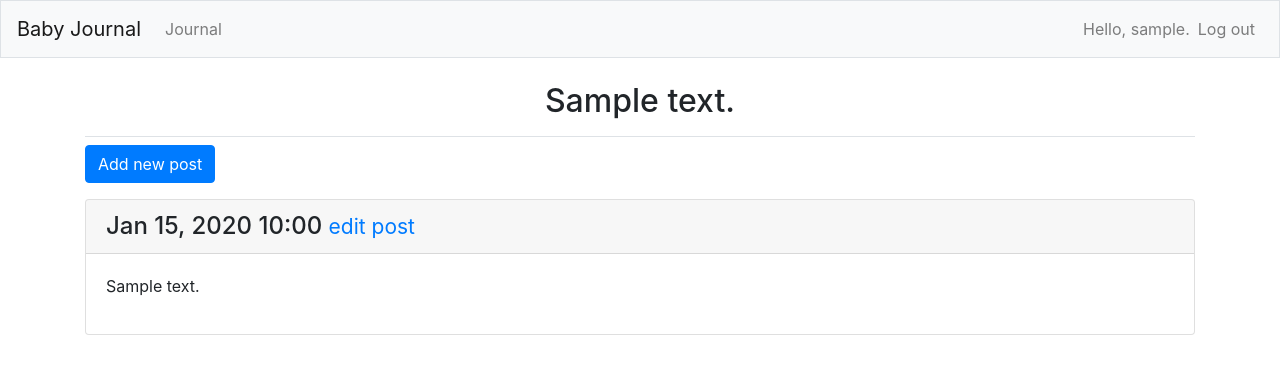
After one commit to fpelletier-gh/baby-journal-MVC, a Django app: page /babies/1/ in a window 1280 px wide. The commit adds this page. Shown: the top 374 px of the page. Run offline with Django 3.2, Linux system fonts and the light colour scheme; a user stored in the database is signed in; tables that the repository leaves empty hold one stand-in row (values such as "Sample post"); some libraries are stand-ins or nearby versions.

Commit message:
Refactor baby_logs table name for more meaningful name

```diff
--- a/baby_logs/admin.py
+++ b/baby_logs/admin.py
@@ -1,6 +1,6 @@
 from django.contrib import admin
 
-from .models import Topic, Entry
+from .models import Baby, Post
 
-admin.site.register(Topic)
-admin.site.register(Entry)
+admin.site.register(Baby)
+admin.site.register(Post)
--- a/baby_logs/models.py
+++ b/baby_logs/models.py
@@ -2,8 +2,8 @@ from django.db import models
 from django.contrib.auth.models import User
 
 
-class Topic(models.Model):
-    """A topic for the baby log"""
+class Baby(models.Model):
+    """A baby for the baby log"""
 
     text = models.CharField(max_length=200)
     date_added = models.DateTimeField(auto_now_add=True)
@@ -14,10 +14,10 @@ class Topic(models.Model):
         return self.text
 
 
-class Entry(models.Model):
-    """Something specific learned about a topic."""
+class Post(models.Model):
+    """Something specific learned about a baby."""
 
-    topic = models.ForeignKey(Topic, on_delete=models.CASCADE)
+    baby = models.ForeignKey(Baby, on_delete=models.CASCADE)
     text = models.TextField()
     date_added = models.DateTimeField(auto_now_add=True)
 
--- /dev/null
+++ b/baby_logs/templates/baby_logs/baby.html
@@ -0,0 +1,22 @@
+{% extends "baby_logs/base.html" %}
+
+{% block page_header %}
+  <h2 class="text-center">{{ baby }}</h2>
+{% endblock page_header %}
+
+{% block content %}
+    <a class="btn btn-primary mb-3" href="{% url 'baby_logs:new_post' baby.id %}">Add new post</a>
+    {% for post in entries %}
+      <div class="card mb-3">
+        <h4 class="card-header">
+          {{ post.date_added|date:'M d, Y H:i' }}
+          <small><a href="{% url 'baby_logs:edit_post' post.id %}">edit post</a></small>
+        </h4>
+      <div class="card-body">
+        {{ post.text|linebreaks }}
+      </div>
+      </div>
+    {% empty %}
+      <p>There are no entries for this baby yet.</p>
+    {% endfor %}
+{% endblock content %}
--- a/baby_logs/templates/baby_logs/base.html
+++ b/baby_logs/templates/baby_logs/base.html
@@ -18,7 +18,7 @@
       <span class="navbar-toggler-icon"></span></button>
     <div class="collapse navbar-collapse" id="navbarCollapse">
       <ul class="navbar-nav mr-auto">
-        <li class="nav-item"><a class="nav-link" href={% url 'baby_logs:topics' %}>Journal</a></li>
+        <li class="nav-item"><a class="nav-link" href={% url 'baby_logs:babies' %}>Journal</a></li>
       </ul>
       <ul class="navbar-nav ml-auto">
         {% if user.is_authenticated %}
--- a/baby_logs/templates/baby_logs/edit_entry.html
+++ b/baby_logs/templates/baby_logs/edit_post.html
@@ -2,12 +2,12 @@
 {% load bootstrap4 %}
 
 {% block page_header %}
-  <h3><a href="{% url 'baby_logs:topic' topic.id %}">{{ topic }}</a></h3>
+  <h3><a href="{% url 'baby_logs:baby' baby.id %}">{{ baby }}</a></h3>
 {% endblock page_header %}
 
 {% block content %}
-  <h5>Edit entry:</h5>
-  <form class="form" action="{% url 'baby_logs:edit_entry' entry.id %}" method="post">
+  <h5>Edit post:</h5>
+  <form class="form" action="{% url 'baby_logs:edit_post' post.id %}" method="post">
     {% csrf_token %}
     {% bootstrap_form form %}
     {% buttons %}
--- a/baby_logs/templates/baby_logs/index.html
+++ b/baby_logs/templates/baby_logs/index.html
@@ -6,7 +6,7 @@
     <p class="lead">Keep a record of all the important events happening while your baby's growing</p>
 
     {% if user.is_authenticated %}
-    <a class="btn btn-lg btn-primary" href="{% url 'baby_logs:topics' %}"
+    <a class="btn btn-lg btn-primary" href="{% url 'baby_logs:babies' %}"
          role="button">Welcome &raquo;</a>
     {% else %}
     <a class="btn btn-lg btn-primary" href="{% url 'users:register' %}"
--- a/baby_logs/templates/baby_logs/new_topic.html
+++ b/baby_logs/templates/baby_logs/new_baby.html
@@ -6,12 +6,12 @@
 {% endblock page_header %}
 
 {% block content %}
-<h5>Add a new event:</h5>
-<form action="{% url 'baby_logs:new_topic' %}" method="post">
+<h5>Add a new baby:</h5>
+<form action="{% url 'baby_logs:new_baby' %}" method="post">
   {% csrf_token %}
   {% bootstrap_form form %}
   {% buttons %}
-  <button name="submit" class="btn btn-primary">Add topic</button>
+  <button name="submit" class="btn btn-primary">Add baby</button>
   {% endbuttons %}
 </form>
 
--- a/baby_logs/templates/baby_logs/new_entry.html
+++ b/baby_logs/templates/baby_logs/new_post.html
@@ -2,12 +2,12 @@
 {% load bootstrap4 %}
 
 {% block page_header %}
-  <h2><a class="text-decoration-none" href="{% url 'baby_logs:topic' topic.id %}">{{ topic }}</a></h2>
+  <h2><a class="text-decoration-none" href="{% url 'baby_logs:baby' baby.id %}">{{ baby }}</a></h2>
 {% endblock page_header %}
 
 {% block content %}
-  <h5>Add a new entry:</h5>
-  <form class="form" action="{% url 'baby_logs:new_entry' topic.id %}" method="post">
+  <h5>Add a new post:</h5>
+  <form class="form" action="{% url 'baby_logs:new_post' baby.id %}" method="post">
     {% csrf_token %}
     {% bootstrap_form form %}
     {% buttons %}
--- a/baby_logs/urls.py
+++ b/baby_logs/urls.py
@@ -7,12 +7,12 @@ app_name = "baby_logs"
 urlpatterns = [
     # Home page
     path("", views.index, name="index"),
-    path("topics/", views.topics, name="topics"),
-    # Detail page for a single topic.
-    path("topics/<int:topic_id>/", views.topic, name="topic"),
-    # Page for adding a new topic
-    path("new_topic/", views.new_topic, name="new_topic"),
-    path("delete_topic/<int:topic_id>/", views.delete_topic, name="delete_topic"),
-    path("new_entry/<int:topic_id>/", views.new_entry, name="new_entry"),
-    path("edit_entry/<int:entry_id>/", views.edit_entry, name="edit_entry"),
+    path("babies/", views.babies, name="babies"),
+    # Detail page for a single baby.
+    path("babies/<int:baby_id>/", views.baby, name="baby"),
+    # Page for adding a new baby
+    path("new_baby/", views.new_baby, name="new_baby"),
+    path("delete_baby/<int:baby_id>/", views.delete_baby, name="delete_baby"),
+    path("new_post/<int:baby_id>/", views.new_post, name="new_post"),
+    path("edit_post/<int:post_id>/", views.edit_post, name="edit_post"),
 ]
--- a/baby_logs/views.py
+++ b/baby_logs/views.py
@@ -2,13 +2,13 @@ from django.shortcuts import render, redirect
 from django.contrib.auth.decorators import login_required
 from django.http import Http404
 
-from .models import Topic, Entry
-from .forms import TopicForm, EntryForm
+from .models import Baby, Post
+from .forms import BabyForm, PostForm
 
 
-def check_topic_owner(request, topic):
-    # Make sure the topic belongs to the current user.
-    if topic.owner != request.user:
+def check_baby_owner(request, baby):
+    # Make sure the baby belongs to the current user.
+    if baby.owner != request.user:
         raise Http404
 
 
@@ -18,98 +18,98 @@ def index(request):
 
 
 @login_required
-def topics(request):
-    """Topics page for baby_log"""
-    topics = Topic.objects.filter(owner=request.user).order_by("date_added")
-    context = {"topics": topics}
-    return render(request, "baby_logs/topics.html", context)
+def babies(request):
+    """babies page for baby_log"""
+    babies = Baby.objects.filter(owner=request.user).order_by("date_added")
+    context = {"babies": babies}
+    return render(request, "baby_logs/babies.html", context)
 
 
 @login_required
-def topic(request, topic_id):
-    """Single topic page"""
-    topic = Topic.objects.get(id=topic_id)
+def baby(request, baby_id):
+    """Single baby page"""
+    baby = Baby.objects.get(id=baby_id)
 
-    check_topic_owner(request, topic)
+    check_baby_owner(request, baby)
 
-    entries = topic.entry_set.order_by("-date_added")
-    context = {"topic": topic, "entries": entries}
-    return render(request, "baby_logs/topic.html", context)
+    entries = baby.post_set.order_by("-date_added")
+    context = {"baby": baby, "entries": entries}
+    return render(request, "baby_logs/baby.html", context)
 
 
 @login_required
-def new_topic(request):
-    """Add new topic"""
+def new_baby(request):
+    """Add new baby"""
     if request.method != "POST":
         # No data submitted, create a blank form
-        form = TopicForm()
+        form = BabyForm()
     else:
         # POST data submitted, process data
-        form = TopicForm(data=request.POST)
+        form = BabyForm(data=request.POST)
         if form.is_valid():
-            new_topic = form.save(commit=False)
-            new_topic.owner = request.user
-            new_topic.save()
-            return redirect("baby_logs:topics")
+            new_baby = form.save(commit=False)
+            new_baby.owner = request.user
+            new_baby.save()
+            return redirect("baby_logs:babies")
 
     context = {"form": form}
-    return render(request, "baby_logs/new_topic.html", context)
+    return render(request, "baby_logs/new_baby.html", context)
 
 
 @login_required
-def delete_topic(request, topic_id):
-    """Delete a topic"""
-    topic = Topic.objects.get(id=topic_id)
+def delete_baby(request, baby_id):
+    """Delete a baby"""
+    baby = Baby.objects.get(id=baby_id)
 
-    check_topic_owner(request, topic)
-    topic.delete()
+    check_baby_owner(request, baby)
+    baby.delete()
 
-    return render(request, "baby_logs/topics.html")
+    return render(request, "baby_logs/babies.html")
 
 
 @login_required
-def new_entry(request, topic_id):
-    """Add new topic"""
-    topic = Topic.objects.get(id=topic_id)
+def new_post(request, baby_id):
+    """Add new baby"""
+    baby = Baby.objects.get(id=baby_id)
 
-    # Make sure the topic belongs to the current user.
-    check_topic_owner(request, topic)
+    # Make sure the baby belongs to the current user.
+    check_baby_owner(request, baby)
 
     if request.method != "POST":
         # No data submitted, create a blank form
-        form = EntryForm()
+        form = PostForm()
     else:
         # POST data submitted, process data
-        form = EntryForm(data=request.POST)
+        form = PostForm(data=request.POST)
         if form.is_valid():
-            new_entry = form.save(commit=False)
-            new_entry.topic = topic
-            new_entry.save()
-            return redirect("baby_logs:topic", topic_id=topic_id)
+            new_post = form.save(commit=False)
+            new_post.baby = baby
+            new_post.save()
+            return redirect("baby_logs:baby", baby_id=baby_id)
 
-    context = {"form": form, "topic": topic}
-    return render(request, "baby_logs/new_entry.html", context)
+    context = {"form": form, "baby": baby}
+    return render(request, "baby_logs/new_post.html", context)
 
 
 @login_required
-def edit_entry(request, entry_id):
-    """Edit a entry"""
-    entry = Entry.objects.get(id=entry_id)
-    print(entry)
-    topic = entry.topic
+def edit_post(request, post_id):
+    """Edit a post"""
+    post = Post.objects.get(id=post_id)
+    print(post)
+    baby = post.baby
 
-    # Make sure the topic belongs to the current user.
-    check_topic_owner(request, topic)
+    # Make sure the baby belongs to the current user.
+    check_baby_owner(request, baby)
 
     if request.method != "POST":
         # No data submitted, create a blank form
-        form = EntryForm(instance=entry)
+        form = PostForm(instance=post)
     else:
         # POST data submitted, process data
-        form = EntryForm(instance=entry, data=request.POST)
+        form = PostForm(instance=post, data=request.POST)
         if form.is_valid():
             form.save()
-            return redirect("baby_logs:topic", topic_id=topic.id)
+            return redirect("baby_logs:baby", baby_id=baby.id)
 
-    context = {"entry": entry, "form": form, "topic": topic}
-    return render(request, "baby_logs/edit_entry.html", context)
+    context = {"post": post, "form": form, "baby": baby}
+    return render(request, "baby_logs/edit_post.html", context)
```
Also changed, not shown: baby_logs/forms.py (+6 -6 lines), baby_logs/templates/baby_logs/babies.html (renamed from baby_logs/templates/baby_logs/topics.html, +5 -5 lines), baby_logs/templates/baby_logs/topic.html (deleted, +0 -22 lines).
